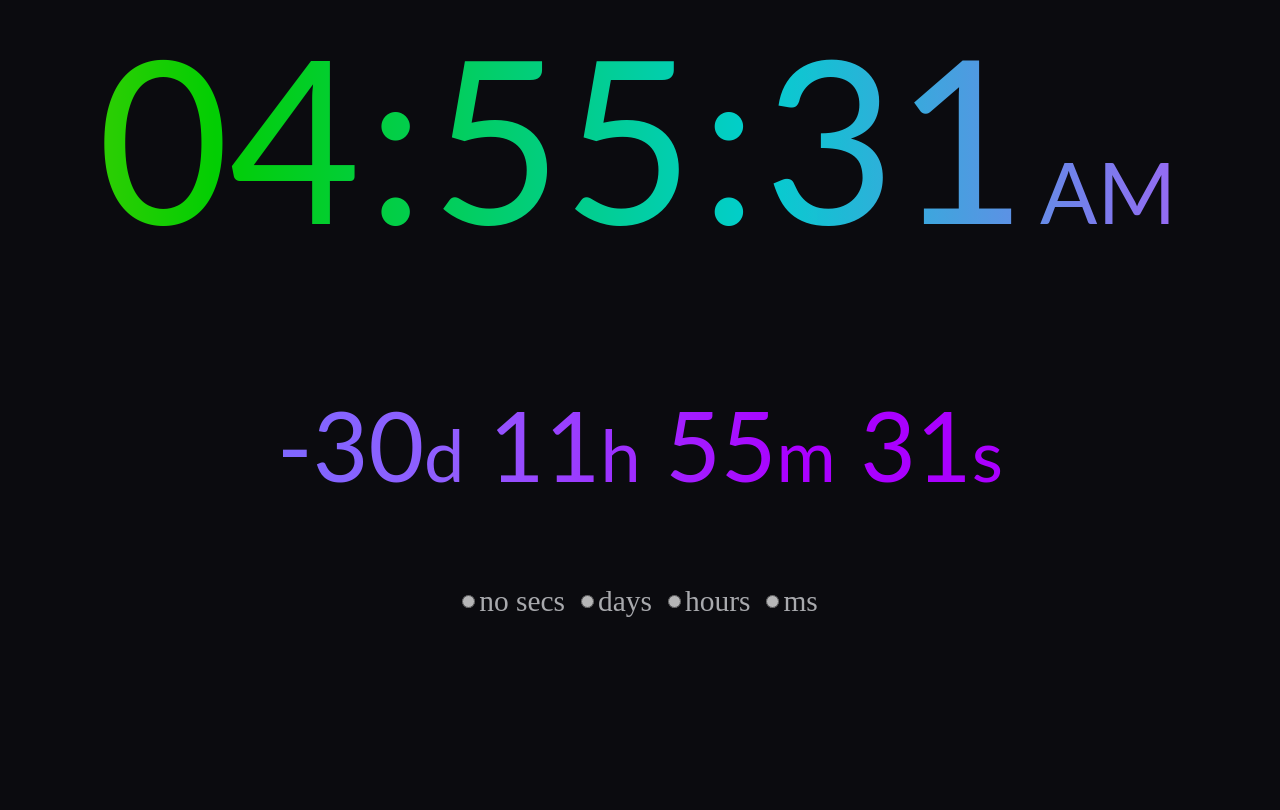
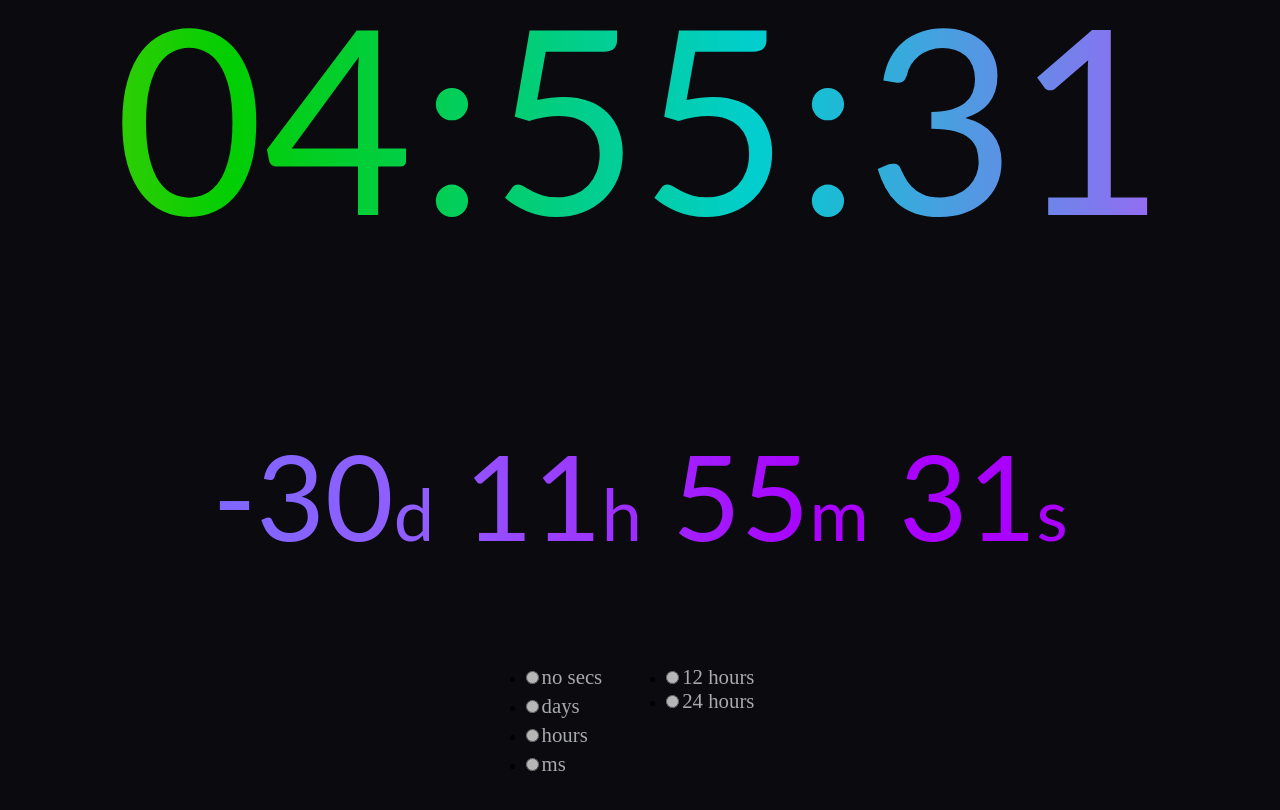
Before and after one commit to 13zebras/clock-timer-alarm, a React (Vite) app: page / in a window 1280 px wide. Shown: the top 810 px of the page. Built offline with nearby package versions, Linux system fonts and the light colour scheme.

Commit message:
update, add li to controls

```diff
--- a/src/App.css
+++ b/src/App.css
@@ -35,14 +35,13 @@ body {
 	flex-direction: column;
   align-items: center;
   justify-content: center;
-
 }
 
 .clock {
-	/* font-family: Courier, monospace; */
 	display: flex;
 	font-family: Lato, Roboto, Helvetica, sans-serif;
-	margin-top: 0rem;
+	margin: 0;
+	padding: 0;
 	background: -webkit-linear-gradient(left, var(--red340), var(--red), var(--orange), var(--yellow), var(--green), var(--cyan), var(--purple), var(--magenta), var(--red340));
 	background-size: 400% 200%;
 	animation: gradient-animation 30s ease infinite;
@@ -51,41 +50,56 @@ body {
 	-webkit-text-fill-color: transparent;
 }
 
+.clock div {
+	margin: 0;
+	padding: 0;
+	line-height: 90%;
+}
+
 .clock {
-	font-size: clamp(4vw, calc(14vw + 6vh), 15rem);
+	font-size: max(2rem, calc(19.5vw + 1vh));
+}
+
+.clock.hours12 {
+	font-size: max(2rem, calc(17vw + 1vh));
+}
+
+.clock.ns.hours12 {
+	font-size: max(3rem, calc(27vw + 1vh));
 }
 
 .clock.ns {
-	font-size: clamp(6vw, calc(20vw + 8vh), 16rem);
+	font-size: max(3rem, calc(30vw + 2vh));
 }
 
-.time {
-	font-size: clamp(4vw, calc(8vw + 2vh), 6rem);
-}
-
-.time.ns {
-	font-size: clamp(5vw, calc(9.5vw + 2vh), 6rem);
+.clock span {
+	padding: 0 0.4rem;
 }
 
 .clock span.clockPeriod {
-	font-size: calc(6vw + 1vh);
-	padding-left: 0.8rem;
-}
-
-.time span {
-	font-size: calc(5vw + 1vh);
-	padding: 0;
+	font-size: calc(8vw + 1vh);
+	padding-left: 2vw;
 }
 
 .time {
 	font-family: Lato, Roboto, Helvetica, sans-serif;
-	margin-top: 1.2em;
+	margin-top: max(5rem, calc(1.3em + 3vw));
 	display: flex;
 	opacity: 1;
+	/* border: 1px solid yellow; */
 }
 
-.clock span {
-	padding: 0 0.4rem;
+.time {
+	font-size: max(1rem, calc(8vw + 2vh));
+}
+
+.time.ns {
+	font-size: max(1rem, calc(9.5vw + 2vh));
+}
+
+.time.ms {
+	font-size: max(1rem, calc(5vw + 1vh));
+	margin-top: max(5rem, calc(2em + 3vw));
 }
 
 .time {
@@ -97,30 +111,54 @@ body {
 	-webkit-text-fill-color: transparent;
 }
 
-.navContainer {
+.time span {
+	font-size: calc(5vw + 1vh);
+	padding: 0;
+}
+
+.time.ms span {
+	font-size: calc(3vw + 1vh);
+}
+
+.settings {
 	margin-top: calc(2em + 4vw);
 }
 
-.navContainer form {
+.settings form {
   display: flex;
   flex-direction: row;
-  align-items: center;
-  justify-content: center;
+  align-items: flex-start;
+  justify-content: flex-start;
+	flex-wrap: wrap;
+	column-gap: min(4rem, 7vw);
+
 }
 
-.navContainer input {
+.settings form .select24,
+.settings form .time-type {
+	display: flex;
+  flex-direction: column;
+  align-items: flex-start;
+  justify-content: flex-start;
+	flex-wrap: nowrap;
+	padding: 0;
+}
+.settings form .time-type li {
+	margin-bottom: 5px;
+}
+
+.settings input {
 	display: inline;
-  flex-direction: column;
-	margin: 0 0 0 0.5rem;
+	margin: 0;
 	opacity: 0.7;
 }
 
 
-.navContainer label {
+.settings label {
 	color: #a8a9ad;
 	display: inline;
-	margin: 0 0.5rem 0 4px;
-	font-size: clamp(0.6rem, 2.3vw, 2rem);
+	margin-left: 3px;
+	font-size: clamp(0.6rem, 2.3vw, 1.3rem);
 }
 
 
@@ -158,31 +196,3 @@ body {
     background-position: 0% 50%;
   }
 }
-
-
-
-
-.timeBtn {
-	margin: 0 10px;
-	/* width: 85px;
-	height: 28px; */
-	display: inline;
-	font-size: 8px;
-	padding: 1px 13px;
-	border-radius: 2px;
-	border: 1px solid hsl(260, 10%, 20%);
-	background-color: hsl(260, 10%, 15%);
-	color: #aaa;
-}
-
-.timeBtn:hover {
-	border: 1px solid hsl(260, 20%, 35%);
-	background-color: hsl(260, 15%, 30%);
-	color: #ddd;
-}
-
-.timeBtn:active {
-	border: 1px solid hsl(260, 40%, 45%);
-	background-color: hsl(260, 40%, 35%);
-	color: #fff;
-}
--- a/src/App.jsx
+++ b/src/App.jsx
@@ -13,7 +13,8 @@ function App() {
 	const [clockHours, setClockHours] = useState();
 	const [clockMins, setClockMins] = useState();
 	const [clockSecs, setClockSecs] = useState();
-	const [clockPeriod, setClockPeriod] = useState();
+	const [clockPeriod, setClockPeriod] = useState('AM');
+	const [twentyfour, setTwentyfour] = useState('24');
 	const [timeType, setTimeType] = useState('dy');
 	const [totalDaysS, setTotalDaysS] = useState();
 	const [totalHoursND, setTotalHoursND] = useState();
@@ -67,19 +68,20 @@ function App() {
 		let hr = date.getHours();
 		let min = date.getMinutes();
 		let sec = date.getSeconds();
-		let period = "AM";
 
+		if ( twentyfour === '12' ) {
 			if (hr === 0) {
 				hr = 12;
 			}
 
 			if (hr > 12) {
 				hr = hr - 12;
-			period = "PM";
+				setClockPeriod('PM');
 			}
 
 			if (hr === 12) {
-			period = "PM";
+				setClockPeriod('PM');
+			}
 		}
 
 		hr = ("0" + hr).slice(-2);
@@ -89,8 +91,7 @@ function App() {
 		setClockHours(hr);
 		setClockMins(min);
 		setClockSecs(sec);
-		setClockPeriod(period);
-		console.log(`${hr}:${min}:${sec}${period}`);
+		//console.log(`${hr}:${min}:${sec}${period}`);
 	}
 
 
@@ -111,9 +112,21 @@ function App() {
 		</div>
 	)
 
+	const renderClock24 = () => (
+		<div>
+			{clockHours}<span>:</span>{clockMins}<span>:</span>{clockSecs}
+		</div>
+	)
+
 	const renderClockNS = () => (
 		<div>
 			{clockHours}<span>:</span>{clockMins}<span className="clockPeriod">{clockPeriod}</span>
+		</div>
+	)
+
+	const renderClockNS24 = () => (
+		<div>
+			{clockHours}<span>:</span>{clockMins}
 		</div>
 	)
 
@@ -141,9 +154,14 @@ function App() {
 		</div>
   );
 
-
 	const handleChange = (e) => {
 		setTimeType(e.target.value);
+		//console.log(timeType);
+	}
+
+	const handleChange24 = (e) => {
+		setTwentyfour(e.target.value);
+		//console.log(twentyfour);
 	}
 
 	// const handleClick = (type) => {
@@ -154,9 +172,11 @@ function App() {
 
   return (
     <div className="App">
-			<div className={`clock ${timeType}`}>
-				{(timeType === 'ns') && renderClockNS()}
-				{(timeType !== 'ns') && renderClock()}
+			<div className={`clock ${timeType} hours${twentyfour}`}>
+				{(timeType === 'ns' && twentyfour === '12' ) && renderClockNS()}
+				{(timeType !== 'ns' && twentyfour === '12' ) && renderClock()}
+				{(timeType === 'ns' && twentyfour === '24') && renderClockNS24()}
+				{(timeType !== 'ns' && twentyfour === '24' ) && renderClock24()}
 			</div>
 			<div className={`time ${timeType}`}>
 				{(timeType === 'ns') && renderNShtml()}
@@ -165,25 +185,42 @@ function App() {
 				{(timeType === 'ms') && renderMShtml()}
 
 			</div>
-			<div className="navContainer">
+			<div className="settings">
 				<form>
-
+					<ul className="time-type">
+						<li>
 							<input type="radio" value="ns" id="ns"
 								onChange={handleChange} name="display" />
 							<label for="ns">no secs</label>
-
+						</li>
+						<li>
 							<input type="radio" value="dy" id="dy"
 								onChange={handleChange} name="display"/>
 							<label for="dy">days</label>
-
+						</li>
+						<li>
 							<input type="radio" value="hr" id="hr"
 								onChange={handleChange} name="display"/>
 							<label for="hr">hours</label>
-
+						</li>
+						<li>
 							<input type="radio" value="ms" id="ms"
 								onChange={handleChange} name="display"/>
 							<label for="ms">ms</label>
-
+						</li>
+					</ul>
+					<ul className="select24">
+						<li>
+							<input type="radio" value="12" id="12"
+								onChange={handleChange24} name="numberhours" />
+							<label for="12">12 hours</label>
+						</li>
+						<li>
+							<input type="radio" value="24" id="24"
+								onChange={handleChange24} name="numberhours"/>
+							<label for="24">24 hours</label>
+						</li>
+					</ul>
 				</form>
 			</div>
     </div>
```
Lines whose indentation alone changed are shown as unchanged.
